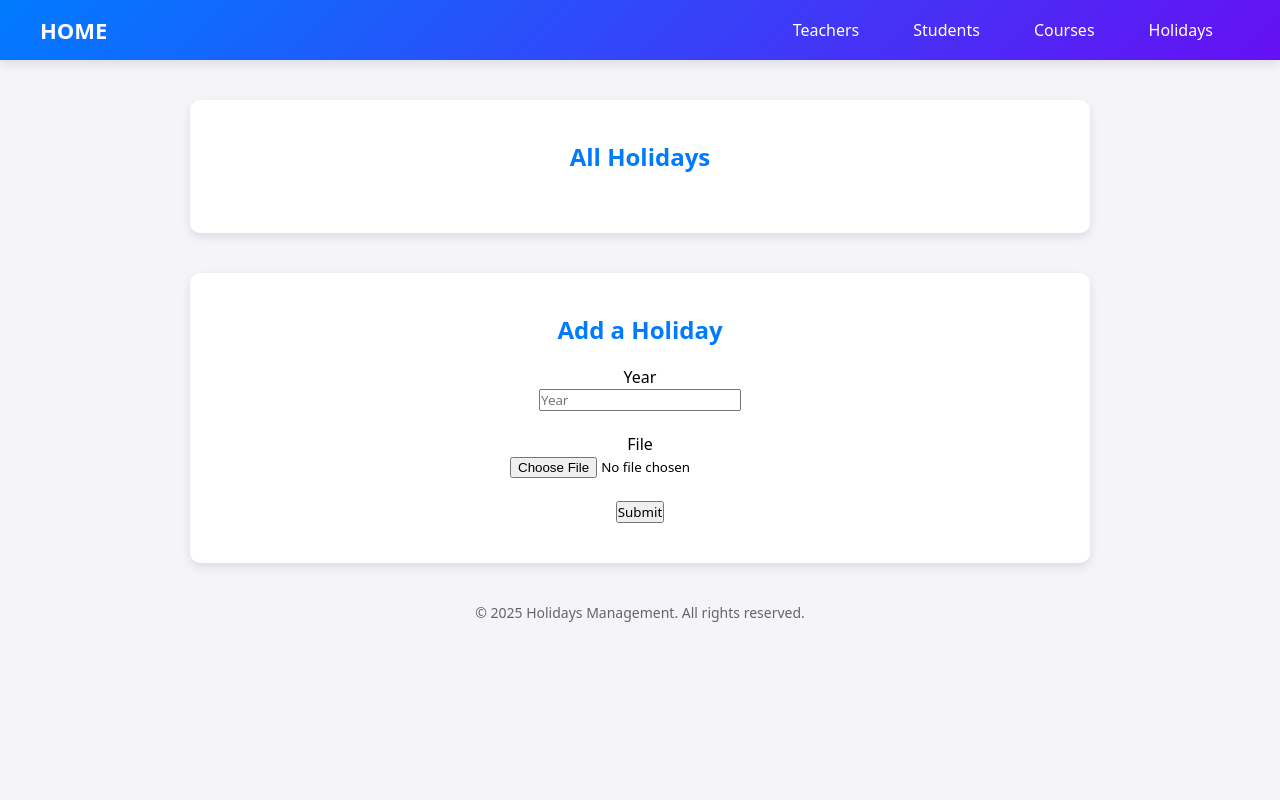
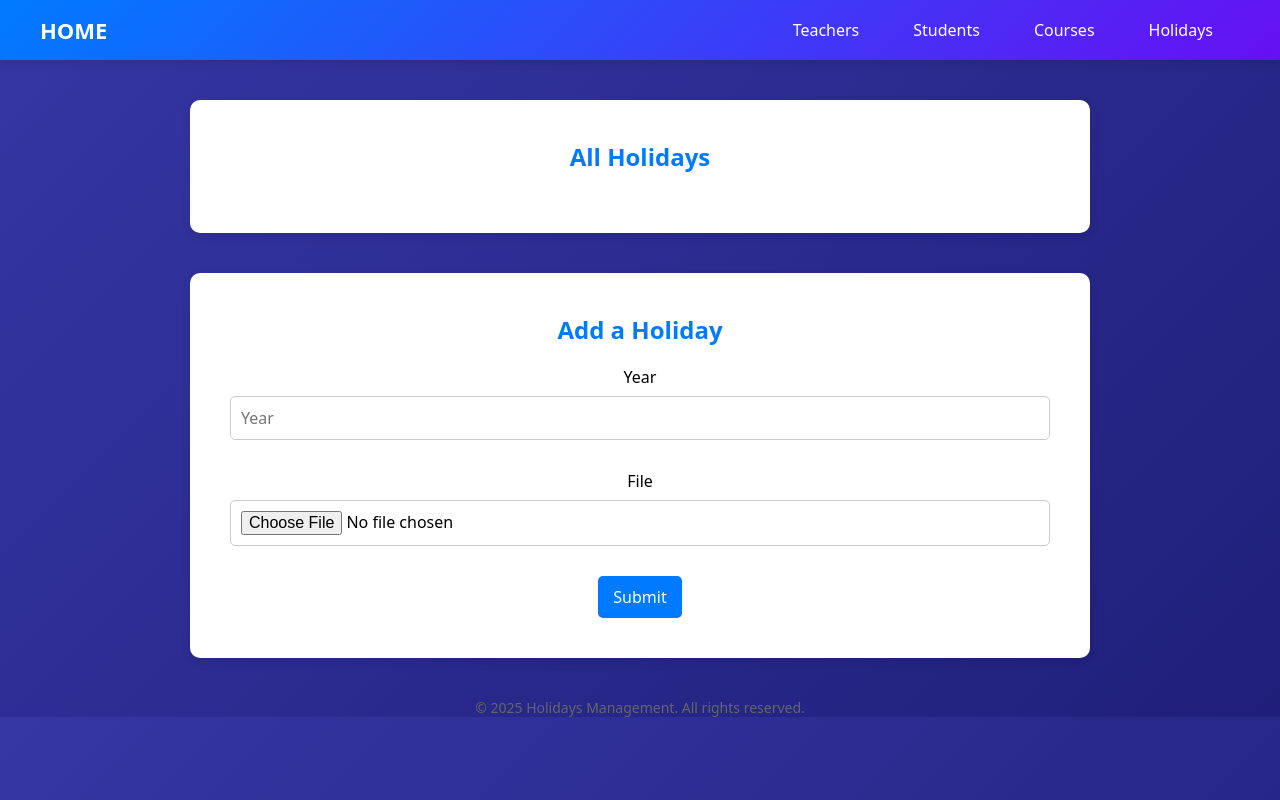
Before and after one commit to NithyaVaibhavi/chatbot, a Flask app: template flask_server/templates/holidays.html in a window 1280 px wide. Run offline with Flask 2, Linux system fonts and the light colour scheme; the template is opened without the code that fills it, so the values that code supplies are empty.

Commit message:
changed the style of the input box

```diff
--- a/flask_server/templates/course_update.html
+++ b/flask_server/templates/course_update.html
@@ -15,7 +15,7 @@
         }
 
         body {
-            background-color: #f4f4f9;
+            background: linear-gradient(135deg, #3636a5, #1f1f7a);
         }
 
         /* Navbar Styling */
--- a/flask_server/templates/holidays.html
+++ b/flask_server/templates/holidays.html
@@ -12,7 +12,8 @@
         font-family: system-ui, -apple-system, BlinkMacSystemFont, 'Segoe UI', Roboto, Oxygen, Ubuntu, Cantarell, 'Open Sans', 'Helvetica Neue', sans-serif;
       }
       body {
-        background-color: #f4f4f9;
+        background: linear-gradient(135deg, #3636a5, #1f1f7a);
+
       }
       .navbar {
         background: linear-gradient(135deg, #007bff, #6610f2);
@@ -93,6 +94,33 @@
         font-size: 14px;
         color: #666;
       }
+      input[type="text"], input[type="file"] {
+        width: 100%;
+        padding: 10px;
+        margin: 8px 0;
+        border: 1px solid #ccc;
+        border-radius: 5px;
+        font-size: 16px;
+        transition: 0.3s;
+      }
+      input[type="text"]:focus, input[type="file"]:focus {
+        border-color: #007bff;
+        outline: none;
+        box-shadow: 0 0 5px rgba(0, 123, 255, 0.5);
+      }
+      button {
+        background-color: #007bff;
+        color: white;
+        padding: 10px 15px;
+        border: none;
+        border-radius: 5px;
+        font-size: 16px;
+        cursor: pointer;
+        transition: 0.3s;
+      }
+      button:hover {
+        background-color: #0056b3;
+      }
     </style>
   </head>
   <body>
--- a/flask_server/templates/student_update.html
+++ b/flask_server/templates/student_update.html
@@ -12,7 +12,7 @@
         font-family: system-ui, -apple-system, BlinkMacSystemFont, 'Segoe UI', Roboto, Oxygen, Ubuntu, Cantarell, 'Open Sans', 'Helvetica Neue', sans-serif;
       }
       body {
-        background-color: #f4f4f9;
+        background: linear-gradient(135deg, #3636a5, #1f1f7a);
       }
       .navbar {
         background: linear-gradient(135deg, #007bff, #6610f2);
--- a/flask_server/templates/students.html
+++ b/flask_server/templates/students.html
@@ -12,7 +12,7 @@
         font-family: system-ui, -apple-system, BlinkMacSystemFont, 'Segoe UI', Roboto, Oxygen, Ubuntu, Cantarell, 'Open Sans', 'Helvetica Neue', sans-serif;
       }
       body {
-        background-color: #f4f4f9;
+        background: linear-gradient(135deg, #3636a5, #1f1f7a);
       }
       .navbar {
         background: linear-gradient(135deg, #007bff, #6610f2);
--- a/flask_server/templates/teachers.html
+++ b/flask_server/templates/teachers.html
@@ -12,7 +12,7 @@
         font-family: system-ui, -apple-system, BlinkMacSystemFont, 'Segoe UI', Roboto, Oxygen, Ubuntu, Cantarell, 'Open Sans', 'Helvetica Neue', sans-serif;
       }
       body {
-        background-color: #f4f4f9;
+        background: linear-gradient(135deg, #3636a5, #1f1f7a);
       }
       .navbar {
         background: linear-gradient(135deg, #007bff, #6610f2);
```
Also changed, not shown: flask_server/templates/courses.html (+21 -4 lines).
